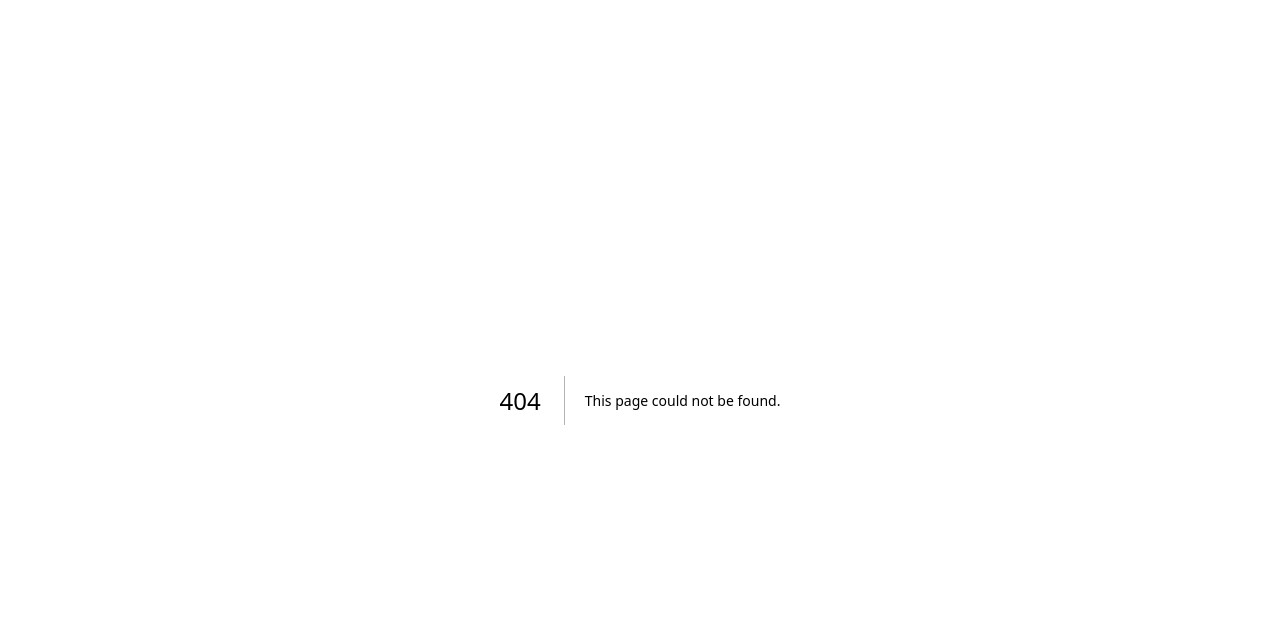
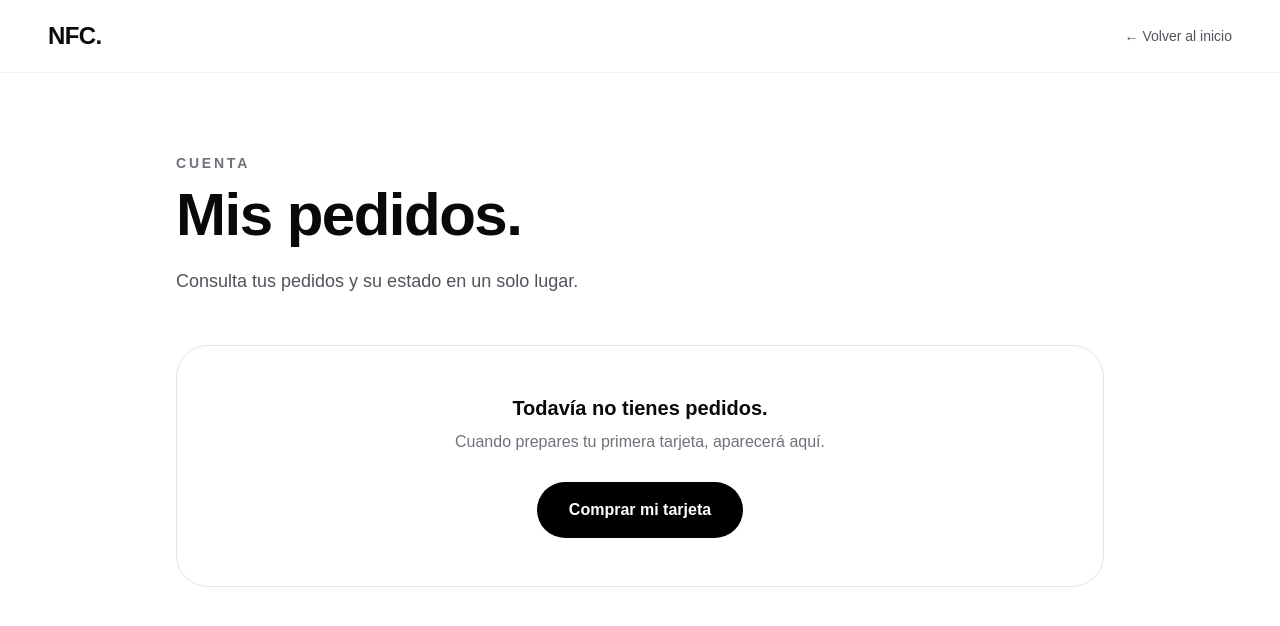
Before and after one commit to martinabenitezriera/nfc-store, a Next.js app: page /pedidos in a window 1280 px wide. Before the commit this address had no page. Shown: the top 626 px of the page. Built offline with nearby package versions, Linux system fonts and the light colour scheme.

Commit message:
Add connected orders section

```diff
--- /dev/null
+++ b/app/pedidos/page.tsx
@@ -0,0 +1,129 @@
+"use client";
+
+import { useEffect, useState } from "react";
+import Link from "next/link";
+
+type OrderData = {
+  businessName: string;
+  linkType: string;
+  url: string;
+  quantity: number;
+};
+
+const PRICE = 29.9;
+
+export default function PedidosPage() {
+  const [order, setOrder] = useState<OrderData | null>(null);
+  const [completed, setCompleted] = useState(false);
+
+  useEffect(() => {
+    const completedOrder = window.localStorage.getItem("nfc-order-complete");
+    const savedOrder = window.localStorage.getItem("nfc-order");
+
+    if (completedOrder) {
+      setOrder(JSON.parse(completedOrder));
+      setCompleted(true);
+    } else if (savedOrder) {
+      setOrder(JSON.parse(savedOrder));
+    }
+  }, []);
+
+  const total = order ? order.quantity * PRICE : 0;
+
+  return (
+    <main className="min-h-screen bg-white text-zinc-950">
+      <nav className="flex items-center justify-between border-b border-zinc-100 px-6 py-5 md:px-12">
+        <Link href="/" className="text-2xl font-black tracking-tight">
+          NFC.
+        </Link>
+        <Link
+          href="/"
+          className="text-sm font-medium text-zinc-600 transition hover:text-black"
+        >
+          ← Volver al inicio
+        </Link>
+      </nav>
+
+      <section className="mx-auto max-w-5xl px-6 py-12 md:px-12 md:py-20">
+        <p className="mb-3 text-sm font-semibold uppercase tracking-[0.2em] text-zinc-500">
+          Cuenta
+        </p>
+        <h1 className="text-4xl font-black tracking-tight md:text-6xl">
+          Mis pedidos.
+        </h1>
+        <p className="mt-5 max-w-2xl text-lg leading-8 text-zinc-600">
+          Consulta tus pedidos y su estado en un solo lugar.
+        </p>
+
+        {!order ? (
+          <div className="mt-12 rounded-[2rem] border border-zinc-200 p-8 text-center md:p-12">
+            <p className="text-xl font-bold">Todavía no tienes pedidos.</p>
+            <p className="mt-2 text-zinc-500">
+              Cuando prepares tu primera tarjeta, aparecerá aquí.
+            </p>
+            <Link
+              href="/personalizar"
+              className="mt-7 inline-flex rounded-full bg-black px-8 py-4 font-semibold text-white transition hover:scale-[1.01]"
+            >
+              Comprar mi tarjeta
+            </Link>
+          </div>
+        ) : (
+          <div className="mt-12 rounded-[2rem] border border-zinc-200 p-7 md:p-9">
+            <div className="flex flex-col gap-6 sm:flex-row sm:items-start sm:justify-between">
+              <div>
+                <p className="text-sm font-semibold uppercase tracking-[0.18em] text-zinc-400">
+                  Pedido #NFC-001
+                </p>
+                <h2 className="mt-3 text-2xl font-black">Tu tarjeta NFC</h2>
+                <p className="mt-1 text-zinc-500">
+                  Personalizada · {order.quantity} {order.quantity === 1 ? "unidad" : "unidades"}
+                </p>
+              </div>
+              <div className="sm:text-right">
+                <p className="text-2xl font-black">
+                  {total.toFixed(2).replace(".", ",")} €
+                </p>
+                <span className="mt-2 inline-flex rounded-full bg-amber-50 px-3 py-1.5 text-xs font-semibold text-amber-700">
+                  Pago pendiente de conexión
+                </span>
+              </div>
+            </div>
+
+            <div className="mt-10 grid gap-4 sm:grid-cols-4">
+              {[
+                ["✓", "Pedido creado", true],
+                ["✓", "Tarjeta personalizada", true],
+                ["✓", "Pedido preparado", completed],
+                ["○", "Pago pendiente de conexión", false],
+              ].map(([icon, label, active]) => (
+                <div
+                  key={String(label)}
+                  className={`rounded-2xl border px-5 py-5 ${active ? "border-zinc-200 bg-zinc-50" : "border-zinc-100"}`}
+                >
+                  <p className={`text-xl ${active ? "text-black" : "text-zinc-300"}`}>
+                    {icon}
+                  </p>
+                  <p className="mt-3 text-sm font-semibold">{label}</p>
+                </div>
+              ))}
+            </div>
+
+            <div className="mt-8 border-t border-zinc-100 pt-7">
+              <div className="grid gap-4 sm:grid-cols-2">
+                <div>
+                  <p className="text-sm text-zinc-400">Negocio</p>
+                  <p className="mt-1 font-semibold">{order.businessName || "Sin nombre"}</p>
+                </div>
+                <div>
+                  <p className="text-sm text-zinc-400">Destino</p>
+                  <p className="mt-1 font-semibold">{order.linkType}</p>
+                </div>
+              </div>
+            </div>
+          </div>
+        )}
+      </section>
+    </main>
+  );
+}
```
